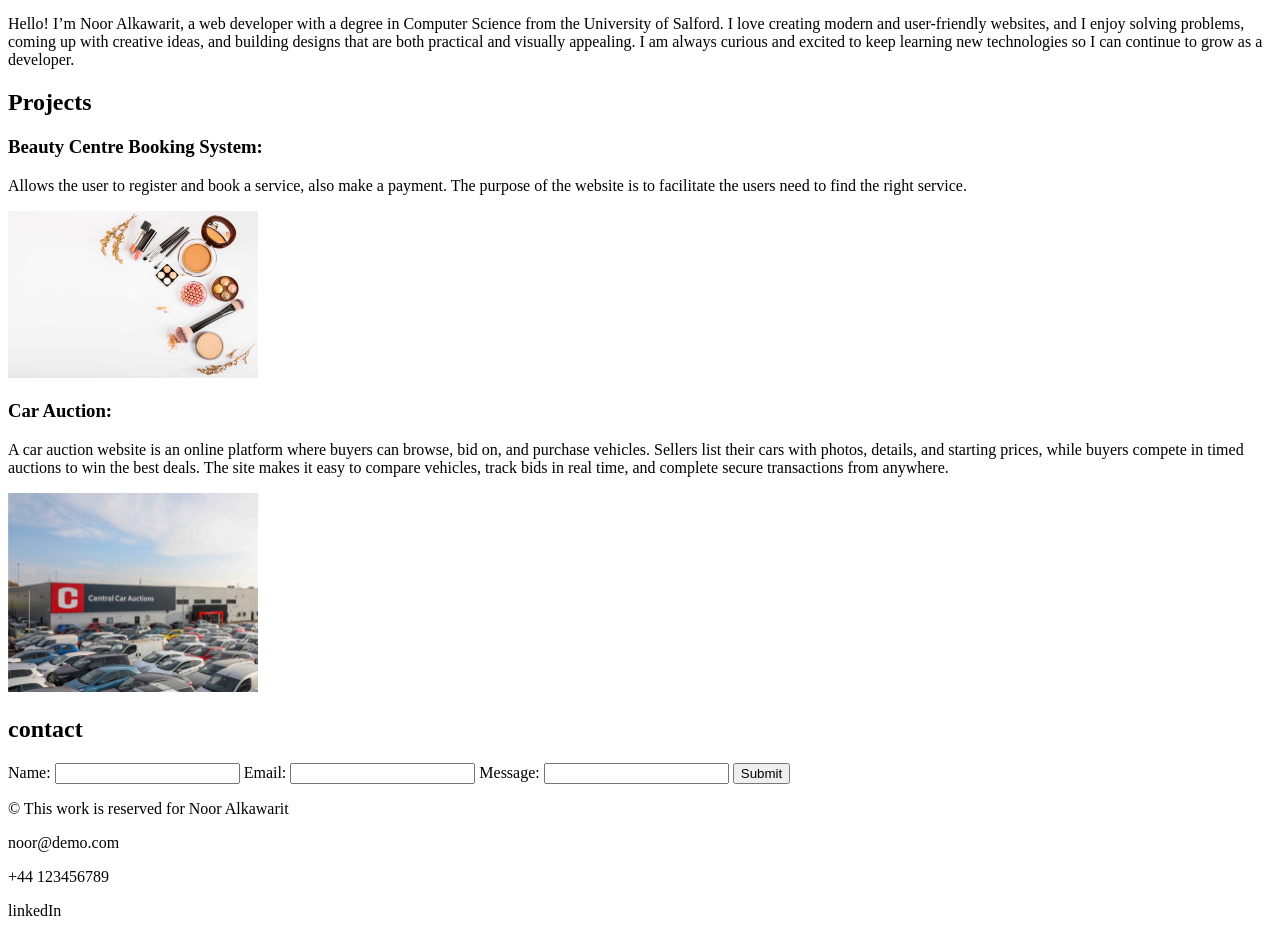
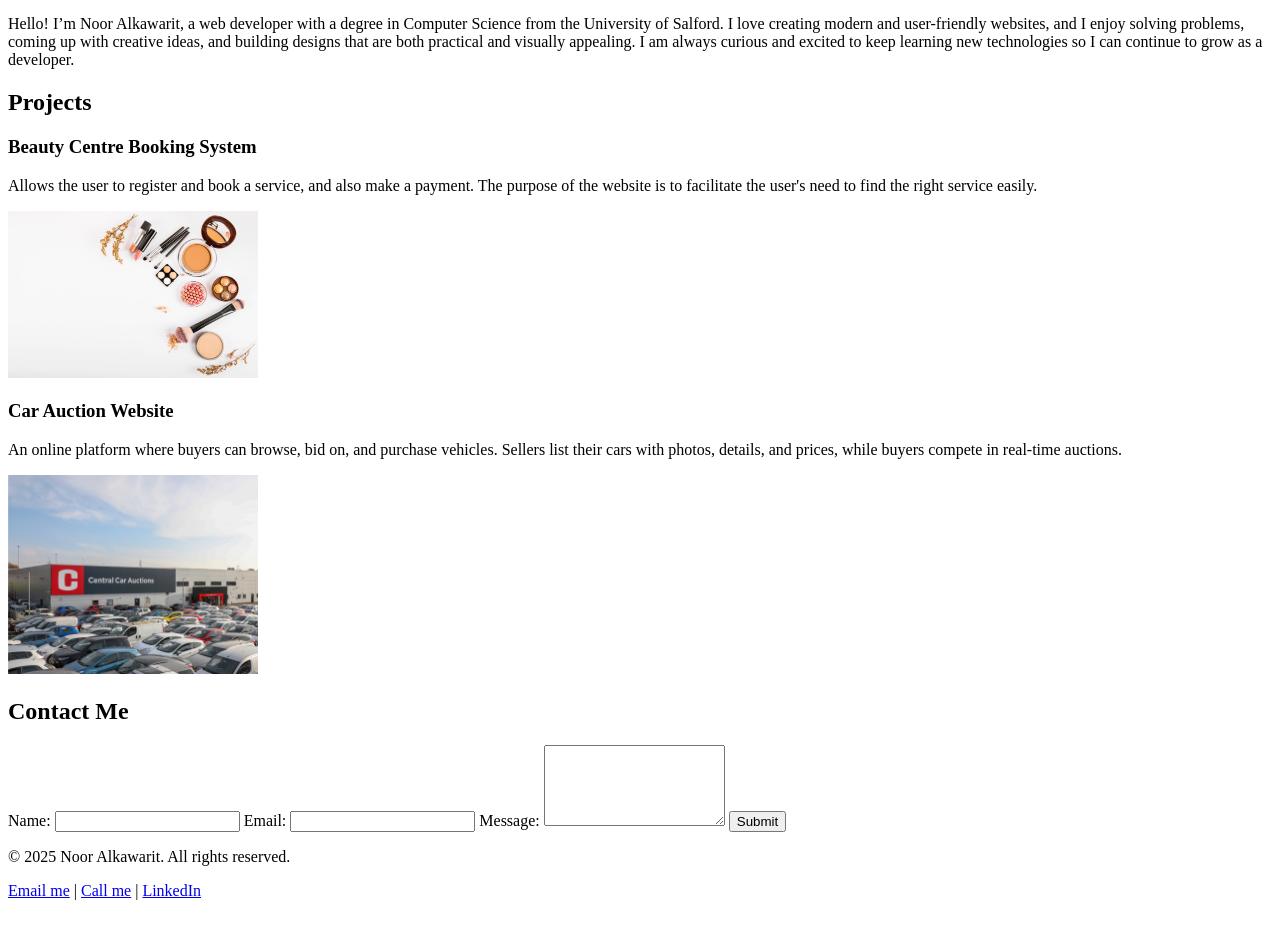
Before and after one commit to noor-alkawarit/Personal-Portfolio, a plain HTML site: page index.html in a window 1280 px wide. Shown: the part 580-1516 px from the top of the page. Drawn offline with Linux system fonts and the light colour scheme.

Commit message:
added some changes to main layout

```diff
--- a/index.html
+++ b/index.html
@@ -28,45 +28,53 @@
             <img src="./images/my-pic.jpg" width="250" alt="Portrait of Noor Alkawarit">
             <p>Hello! I’m Noor Alkawarit, a web developer with a degree in Computer Science from the University of Salford.
                 I love creating modern and user-friendly websites, and I enjoy solving problems, coming up with creative ideas, and building designs that are both practical and visually appealing.
-                 I am always curious and excited to keep learning new technologies so I can continue to grow as a developer.</p>
+                I am always curious and excited to keep learning new technologies so I can continue to grow as a developer.</p>
+          </section>
+          <!-- Projects Section -->
+          <section id="projects">
+            <h2>Projects</h2>
+            <!-- project 1 -->
+            <article>
+                <h3>Beauty Centre Booking System</h3>
+                <p>Allows the user to register and book a service, and also make a payment. The purpose of the website is to facilitate the user's need to find the right service easily.</p>
+                <img src="./images/beautyproject.jpg" width="250" alt="Screenshot of Beauty Centre Project">
+            </article>
+            <!-- project 2 -->
+            <article>
+                <h3>Car Auction Website</h3>
+                <p>An online platform where buyers can browse, bid on, and purchase vehicles. Sellers list their cars with photos, details, and prices, while buyers compete in real-time auctions.</p>
+                <img src="./images/cars.jpg" width="250" alt="Screenshot of Car Auction Website">
+             </article>
           </section>
 
-          <section id="projects"> <!--section 2-->
-            <h2>Projects</h2>
-            <!-- project 1 -->
-            <h3>Beauty Centre Booking System:</h3>
-            <p>Allows the user to register and book a service, also make a payment.
-             The purpose of the website is to facilitate the users need to find the right service.</p>
-            <img src="./images/beautyproject.jpg" width="250" alt="Beauty Centre Project">
-            <!-- project 2 -->
-            <h3>Car Auction:</h3>
-            <p>A car auction website is an online platform where buyers can browse, bid on, and purchase vehicles.
-                Sellers list their cars with photos, details, and starting prices, while buyers compete in timed auctions to win the best deals.
-                The site makes it easy to compare vehicles, track bids in real time, and complete secure transactions from anywhere.</p>
-            <img src="./images/cars.jpg" width="250" alt="car auction">
-          </section>
-          <section id="contact">  <!--section 3-->
-            <h2>contact</h2>
+          <!-- Contact Section -->
+          <section id="contact">
+            <h2>Contact Me</h2>
             <form>
                 <!-- name input -->
                 <label for="name">Name:</label>
-                <input type="text" id="name" name="name">
+                <input type="text" id="name" name="name" required>
+
                 <!-- email label input -->
                 <label for="email">Email:</label>
-                <input type="email" id="email" name="email">
+                <input type="email" id="email" name="email" required>
+
                 <!-- message label input -->
                 <label for="message">Message:</label>
-                <input type="text" id="message" name="message">
+                <textarea id="message" name="message" rows="5" required></textarea>
+
                 <input type="submit" value="Submit">
             </form>
           </section>
     </main>
     <footer>
         <!-- This is the footer section -->
-         <p>© This work is reserved for Noor Alkawarit</p>
-         <p>noor@demo.com</p>
-         <p>+44 123456789</p>
-         <p>linkedIn</p>
+      <p>© 2025 Noor Alkawarit. All rights reserved.</p>
+      <p>
+        <a href="mailto:noor@demo.com">Email me</a> |
+        <a href="tel:+44123456789">Call me</a> |
+        <a href="https://www.linkedin.com" target="_blank">LinkedIn</a>
+      </p>
     </footer>
 </body>
 </html>
```
